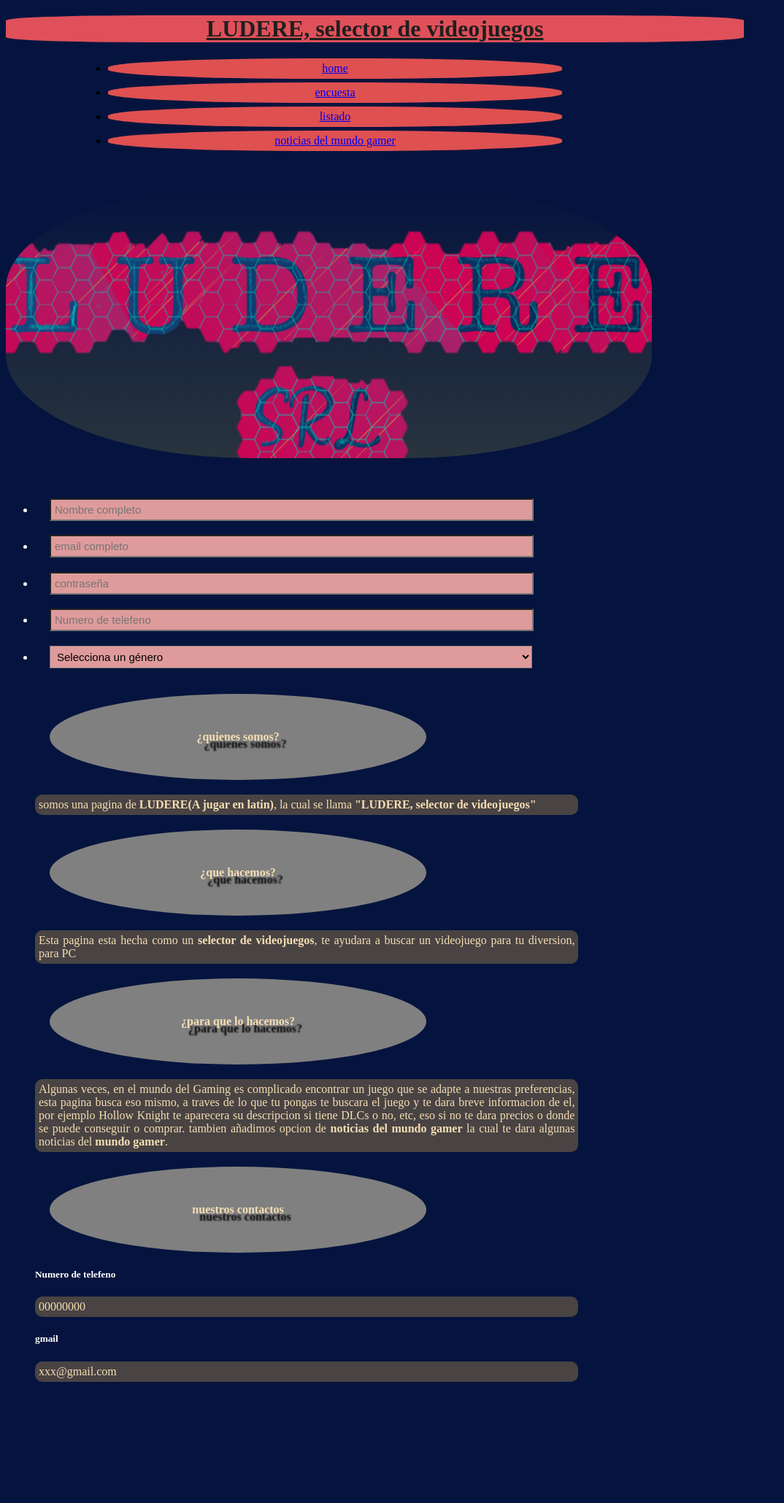
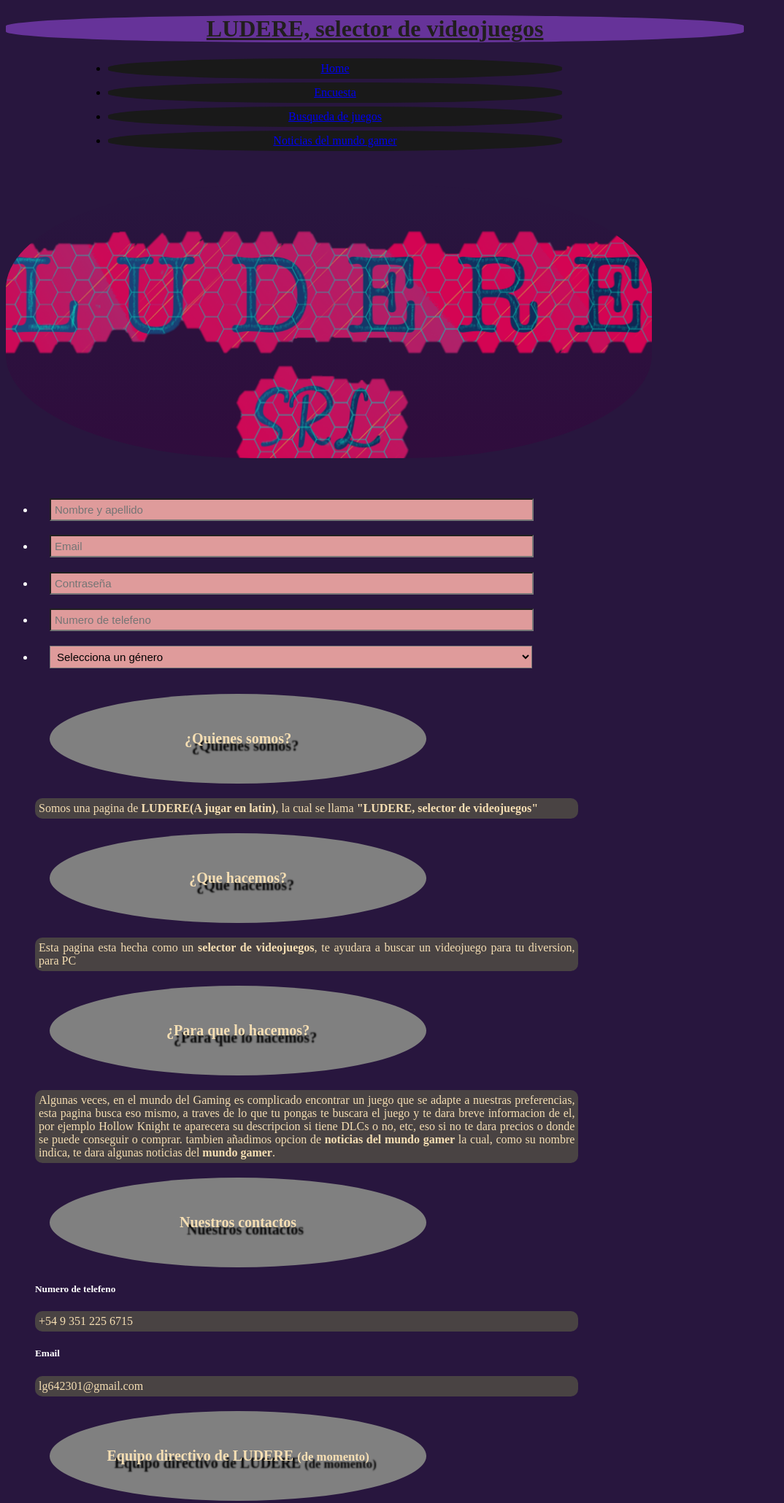
Before and after one commit to Ludere-4-ju64r/recomendacio-de-videojuegos, a plain HTML site: page home.html in a window 1280 px wide. Shown: the top 2060 px of the page at 73% size, without its empty margins (0-1074 px from the left). Before the commit the page ends 1910 px from the top, so only its background shows below. Drawn offline with Linux system fonts and the light colour scheme; a script that the page names is missing; a web font is replaced by a local one.

Commit message:
Add files via upload

```diff
--- a/estilos.css
+++ b/estilos.css
@@ -3,10 +3,10 @@
 
 .titulos {
     color: rgb(33, 30, 30);
-    background-color: rgb(223, 80, 90);
+    background-color: rebeccapurple;
     text-align: center;
     width: 80%;
-    border-radius: 19%;
+    border-radius: 40%;
 
 }
 
@@ -14,10 +14,11 @@
     color: black;
     margin: 5px 100px 5px 100px;
     padding: 5px;
-    background-color: rgb(223, 80, 80);
+    background-color: rgb(25, 25, 25);
     border-radius: 45%;
     width: 50%;
     text-align: center;
+
 
 
 }
@@ -40,12 +41,14 @@
     padding: 50px;
     border-radius: 50%;
     color: wheat;
-    size: 10px;
+    font-size: 20px;
     background-color: grey;
     text-align: center;
     width: 34%;
     text-shadow: 10px 10px 2px rgba(0, 0, 0, 1);
 }
+
+
 
 .contenido ul p {
     padding: 5px;
@@ -64,7 +67,7 @@
 }
 
 #logo {
-    background-image: linear-gradient(to bottom, rgb(5, 20, 62), rgb(50, 60, 62));
+    background-image: linear-gradient(to bottom, rgb(40, 22, 62), rgb(50, 11, 61));
     /* Gradiente de rojo a negro */
     width: 70%;
     /* Ancho de la imagen */
@@ -77,7 +80,7 @@
 }
 
 body {
-    background-color: rgb(5, 20, 62);
+    background-color: rgb(40, 22, 62);
     color: white;
     font-family: "sans-serif";
 }
@@ -140,3 +143,9 @@ body {
     display: none;
     color: green;
 }
+
+
+/* foto de cara */
+.fotopersona {
+    width: 30%;
+}
--- a/home.html
+++ b/home.html
@@ -20,19 +20,19 @@
   <nav class="navegacion">
     <ul>
       <li><a href="home.html">
-          home
+          Home
         </a></li>
       <li><a href="encuesta.html">
-          encuesta
+          Encuesta
         </a></li>
       <li><a href="listado.html">
-          listado
+          Busqueda de juegos
         </a></li>
       <li><a href="noticias del mundo gamer.html">
-          noticias del mundo gamer
+          Noticias del mundo gamer
         </a></li>
+    </ul>
 
-    </ul>
     <div>
       <img src="imagenes/unnamed.png" id="logo" alt="logo">
 
@@ -40,18 +40,16 @@
 
   </nav>
   <ul class="camposallenar">
-    <li><input type="text" placeholder="Nombre completo"></li>
-    <li><input type="email" placeholder="email completo"></li>
-    <li><input type="password" placeholder="contraseña"></li>
+    <li><input type="text" placeholder="Nombre y apellido"></li>
+    <li><input type="email" placeholder="Email"></li>
+    <li><input type="password" placeholder="Contraseña"></li>
     <li><input type="telefono" placeholder="Numero de telefeno"></li>
     <li>
       <select name="genero" class="selectorgenero">
         <option value="" disabled selected>Selecciona un género</option>
-        <option value="male">male</option>
-        <option value="woman">woman</option>
-        <option value="LGBTQ+">LGBTQ+</option>
-        <option value="helicoptero apache con gatlings integradas">helicoptero apache con gatlings integradas</option>
-        <option value="croissant">croissant</option>
+        <option value="Masculino">Masculino</option>
+        <option value="Femenino">Femenino</option>
+        <option value="Otros">Otros</option>
       </select>
     </li>
   </ul>
@@ -61,39 +59,54 @@
 
 
 
-      <h4><strong>¿quienes somos?</strong></h4>
-      <p>somos una pagina de <strong>LUDERE(A jugar en latin)</strong>,
+      <h4><strong>¿Quienes somos?</strong></h4>
+      <p>Somos una pagina de <strong>LUDERE(A jugar en latin)</strong>,
         la cual se llama <strong>"LUDERE, selector de videojuegos"</strong>
       </p>
 
 
 
-      <h4><strong>¿que hacemos?</strong></h4>
+      <h4><strong>¿Que hacemos?</strong></h4>
 
       <p>Esta pagina esta hecha como un <strong>selector de videojuegos</strong>, te ayudara a buscar
         un videojuego para tu diversion, para PC
       </p>
 
 
-      <h4><strong>¿para que lo hacemos?</strong></h4>
+      <h4><strong>¿Para que lo hacemos?</strong></h4>
 
       <p>Algunas veces, en el mundo del Gaming es complicado encontrar un juego que se adapte
         a nuestras preferencias, esta pagina busca eso mismo, a traves de lo que tu pongas te buscara
         el juego y te dara breve informacion de el, por ejemplo Hollow Knight te aparecera su descripcion
         si tiene DLCs o no, etc, eso si no te dara precios o donde se puede conseguir o comprar. tambien añadimos
-        opcion de <strong>noticias del mundo gamer</strong> la cual te dara algunas noticias del <strong>mundo
-          gamer</strong>.
+        opcion de <strong>noticias del mundo gamer</strong> la cual, como su nombre indica, te dara algunas noticias del
+        <strong>mundo gamer</strong>.
       </p>
 
-      <h4><strong>nuestros contactos</strong></h4>
+      <h4><strong>Nuestros contactos</strong></h4>
       <strong>
         <h5>Numero de telefeno</h5>
       </strong>
-      <p>00000000</p>
+      <p>+54 9 351 225 6715</p>
       <strong>
-        <h5>gmail</h5>
+        <h5>Email</h5>
       </strong>
-      <p>xxx@gmail.com</p>
+      <p>lg642301@gmail.com</p>
+
+      <h4><strong>Equipo directivo de LUDERE <small>(de momento)</small></strong></h4>
+      <img src="imagenes/IMAGEN LUQUITAS.jpeg" class="fotopersona"><strong>
+        <strong>
+          <h5>Nombre y apellido</h5>
+        </strong>
+        <p>Lucas Gaitán</p>
+        <strong>
+          <h5>Email</h5>
+        </strong>
+        <p>lg642301@gmail.com</p>
+        <strong>
+          <h5>Numero de telefeno</h5>
+        </strong>
+        <p>+54 9 351 225 6715</p>
 
 
     </ul>
```
Also changed, not shown: encuesta.html (+8 -8 lines), listado.html (+4 -4 lines), noticias del mundo gamer.html (+4 -4 lines), imagenes/IMAGEN LUQUITAS.jpeg (added).
